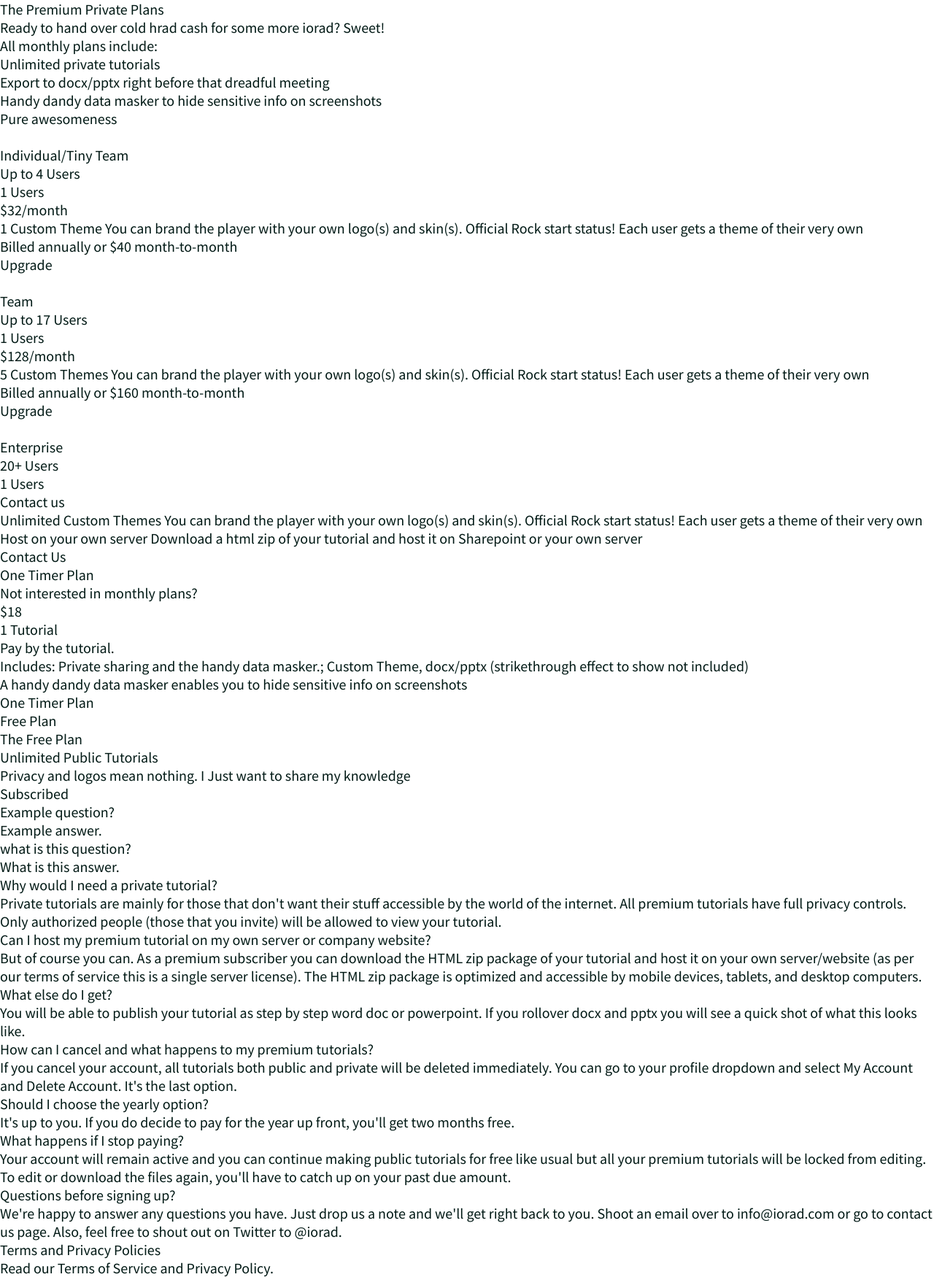
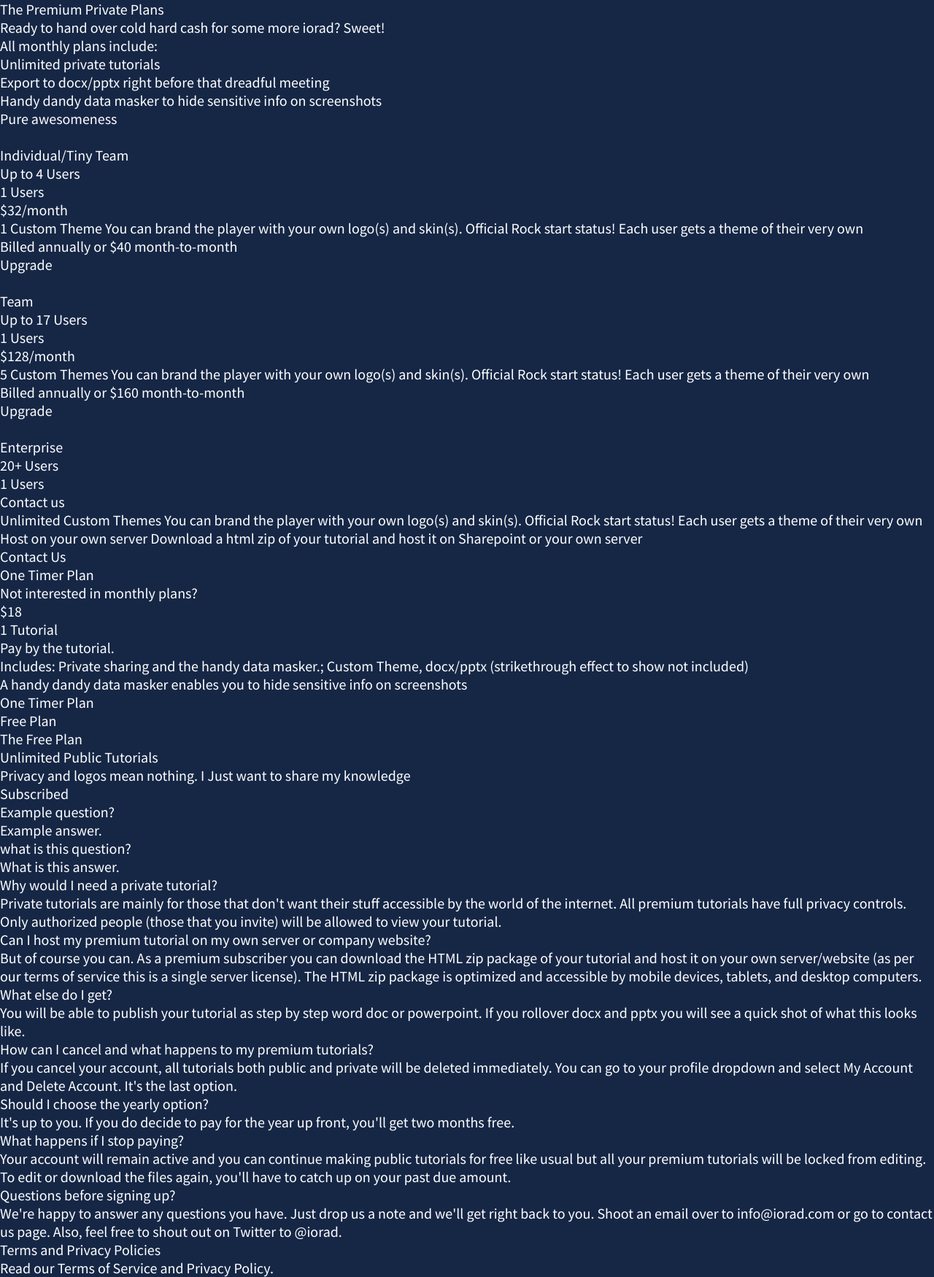
Before and after one commit to metamn/iorad, a Jekyll site: the page built from index.html, in a window 1280 px wide. Shown: the whole page at 73% size. Built offline with Jekyll 4.4.1, drawn with Linux system fonts in a browser that asks for light colours; nearby versions of some CDN libraries.

Commit message:
Colors and font added

```diff
--- a/_includes/structures/title.html
+++ b/_includes/structures/title.html
@@ -2,6 +2,6 @@
   <h1>The Premium Private Plans</h1>
 
   <p>
-    Ready to hand over cold hrad cash for some more iorad? <span>Sweet!</span>
+    Ready to hand over cold hard cash for some more iorad? <span>Sweet!</span>
   </p>
 </div>
--- a/assets/styles/atoms/colors.css
+++ b/assets/styles/atoms/colors.css
@@ -1,3 +1,3 @@
 /* for very combination check the contrast ratio !!! - http://leaverou.github.io/contrast-ratio/
- - black on white: 18.4 - black on orange: 11 - white on violet: 3.1, only suitable for large fonts - black on green: 15.4
+ - white on darkblue: 14.9 - white on blue: 9.6 - white on lightblue: 6.3, only suitable for large fonts, 18pt and above - white on green: 2.5, not usable - white on red: 2.5, not usable
 */
--- a/assets/styles/screen.css
+++ b/assets/styles/screen.css
@@ -19,7 +19,7 @@
 
 /* The text must be inside a <span> */
 /* for very combination check the contrast ratio !!! - http://leaverou.github.io/contrast-ratio/
- - black on white: 18.4 - black on orange: 11 - white on violet: 3.1, only suitable for large fonts - black on green: 15.4
+ - white on darkblue: 14.9 - white on blue: 9.6 - white on lightblue: 6.3, only suitable for large fonts, 18pt and above - white on green: 2.5, not usable - white on red: 2.5, not usable
 */
 /* Center horizontally - works with an inner container only - example: <header> <div class="container"> ... header { @include center }
 */
@@ -31,10 +31,10 @@
 /* No files to import found in molecules/* */
 /* No files to import found in organisms/* */
 /* No files to import found in structures/* */
-html body { font-size: 125%; line-height: 1.25; font-family: 'Source Sans Pro', sans-serif; font-weight: 300; color: #011915; background-color: white; }
+html body { font-size: 125%; line-height: 1.25; font-family: 'Source Sans Pro', sans-serif; font-weight: 300; color: white; background-color: #162746; }
 @media only screen and (max-width: 63.999em) { html body { font-size: 100%; } }
 @media only screen and (min-width: 90.001em) { html body { font-size: 150%; } }
-html body a { color: #011915; background-color: white; }
+html body a { color: white; background-color: #162746; }
 html body .portrait { display: none; }
 @media only screen and (max-width: 63.999em) { html body .landscape { display: none; }
   html body .portrait { display: block; } }
```
Also changed, not shown: assets/styles/atoms/colors.scss (+22 -41 lines), README.md, 5 other files.
